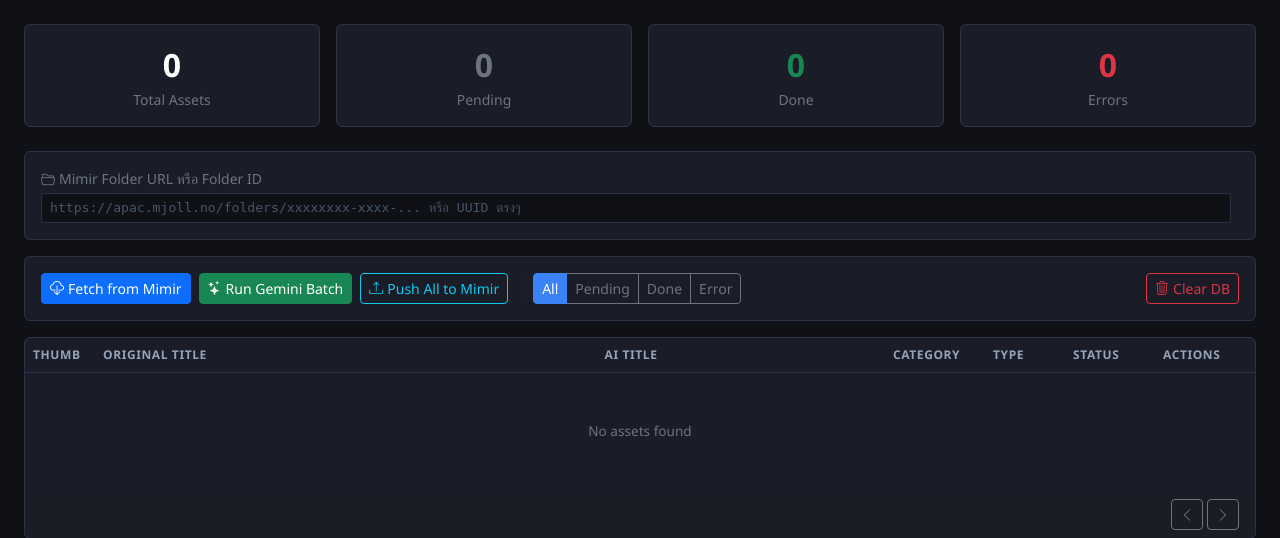
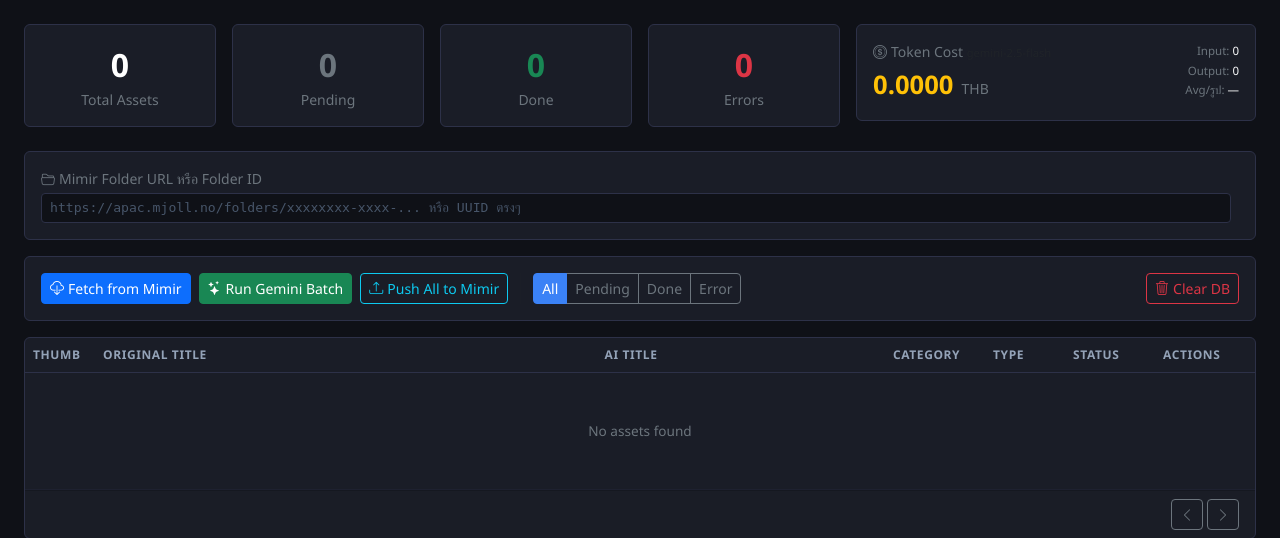
Before and after one commit to narasitk77/mimir-metadata-tool, a FastAPI app: page / in a window 1280 px wide. Shown: the part 57-595 px from the top of the page. Run offline with FastAPI, Linux system fonts and the light colour scheme; data that the repository does not hold is empty; some libraries are stand-ins or nearby versions.

Commit message:
feat: track token usage และคำนวณค่าใช้จ่าย Gemini แบบ real-time

````diff
--- a/app/controllers/gemini_controller.py
+++ b/app/controllers/gemini_controller.py
@@ -37,7 +37,7 @@ You are a media metadata specialist for THE STANDARD, a Thai news and media comp
 
 
 async def _analyze_one(client: httpx.AsyncClient, asset: Asset) -> dict:
-    """Call Gemini Vision for a single asset. Returns parsed JSON dict."""
+    """Call Gemini Vision for a single asset. Returns parsed JSON dict + token usage."""
     img_resp = await client.get(asset.thumbnail_url, timeout=30)
     if img_resp.status_code != 200:
         raise ValueError(f"Cannot fetch thumbnail ({img_resp.status_code})")
@@ -66,9 +66,16 @@ async def _analyze_one(client: httpx.AsyncClient, asset: Asset) -> dict:
     if resp.status_code != 200:
         raise ValueError(f"Gemini error {resp.status_code}: {resp.text[:200]}")
 
-    raw = resp.json()["candidates"][0]["content"]["parts"][0]["text"]
+    body = resp.json()
+    raw = body["candidates"][0]["content"]["parts"][0]["text"]
     cleaned = raw.replace("```json", "").replace("```", "").strip()
-    return json.loads(cleaned)
+    result = json.loads(cleaned)
+
+    # แนบ token usage กลับมาด้วย
+    usage = body.get("usageMetadata", {})
+    result["_tokens_input"]  = usage.get("promptTokenCount", 0)
+    result["_tokens_output"] = usage.get("candidatesTokenCount", 0)
+    return result
 
 
 async def run_gemini_batch() -> AsyncGenerator[dict, None]:
@@ -101,13 +108,15 @@ async def run_gemini_batch() -> AsyncGenerator[dict, None]:
                 result = await _analyze_one(client, asset)
 
                 keywords = result.get("keyword", [])
-                asset.ai_title = result.get("title", "")
+                asset.ai_title       = result.get("title", "")
                 asset.ai_description = result.get("description", "")
-                asset.ai_category = result.get("category", "")
-                asset.ai_subcat = result.get("subcat", "")
-                asset.ai_keyword = ", ".join(keywords) if isinstance(keywords, list) else str(keywords)
-                asset.status = "done"
-                asset.error_log = ""
+                asset.ai_category    = result.get("category", "")
+                asset.ai_subcat      = result.get("subcat", "")
+                asset.ai_keyword     = ", ".join(keywords) if isinstance(keywords, list) else str(keywords)
+                asset.tokens_input   = result.get("_tokens_input", 0)
+                asset.tokens_output  = result.get("_tokens_output", 0)
+                asset.status         = "done"
+                asset.error_log      = ""
                 db.commit()
 
                 processed += 1
--- a/app/main.py
+++ b/app/main.py
@@ -2,7 +2,7 @@ import logging
 from contextlib import asynccontextmanager
 
 from fastapi import FastAPI
-from app.database import Base, engine
+from app.database import Base, engine, run_migrations
 from app.views.routes import router
 
 logging.basicConfig(level=logging.INFO, format="%(asctime)s %(levelname)s %(name)s — %(message)s")
@@ -11,6 +11,7 @@ logging.basicConfig(level=logging.INFO, format="%(asctime)s %(levelname)s %(name
 @asynccontextmanager
 async def lifespan(app: FastAPI):
     Base.metadata.create_all(bind=engine)
+    run_migrations()
     yield
 
 
--- a/app/models/asset.py
+++ b/app/models/asset.py
@@ -28,6 +28,10 @@ class Asset(Base):
     ai_subcat = Column(String, default="")
     ai_keyword = Column(String, default="")
 
+    # --- Token usage ---
+    tokens_input = Column(Float, nullable=True)
+    tokens_output = Column(Float, nullable=True)
+
     # --- Default ---
     rights = Column(String, default="THE STANDARD/All Rights Reserved")
 
@@ -51,5 +55,7 @@ class Asset(Base):
             "ai_category": self.ai_category,
             "ai_subcat": self.ai_subcat,
             "ai_keyword": self.ai_keyword,
+            "tokens_input": self.tokens_input,
+            "tokens_output": self.tokens_output,
             "rights": self.rights,
         }
--- a/app/views/routes.py
+++ b/app/views/routes.py
@@ -60,6 +60,49 @@ async def get_stats(db: Session = Depends(get_db)):
         "error": error,
         "fetch_running": _running["fetch"],
         "batch_running": _running["batch"],
+    }
+
+
+# ── API: Token usage & cost ────────────────────────────────────────────────────
+
+# Gemini 2.5 Flash pricing (USD per 1M tokens)
+PRICE_INPUT_PER_M  = 0.15
+PRICE_OUTPUT_PER_M = 0.60
+
+@router.get("/api/token-stats")
+async def get_token_stats(db: Session = Depends(get_db)):
+    from sqlalchemy import func
+    row = db.query(
+        func.sum(Asset.tokens_input).label("total_input"),
+        func.sum(Asset.tokens_output).label("total_output"),
+        func.count(Asset.item_id).filter(Asset.tokens_input != None).label("analyzed"),
+    ).first()
+
+    total_input  = row.total_input  or 0
+    total_output = row.total_output or 0
+    analyzed     = row.analyzed     or 0
+
+    cost_input  = (total_input  / 1_000_000) * PRICE_INPUT_PER_M
+    cost_output = (total_output / 1_000_000) * PRICE_OUTPUT_PER_M
+    cost_total  = cost_input + cost_output
+
+    avg_input  = round(total_input  / analyzed, 1) if analyzed else 0
+    avg_output = round(total_output / analyzed, 1) if analyzed else 0
+
+    return {
+        "analyzed":      analyzed,
+        "total_input":   int(total_input),
+        "total_output":  int(total_output),
+        "total_tokens":  int(total_input + total_output),
+        "avg_input":     avg_input,
+        "avg_output":    avg_output,
+        "cost_input_usd":  round(cost_input,  6),
+        "cost_output_usd": round(cost_output, 6),
+        "cost_total_usd":  round(cost_total,  6),
+        "cost_total_thb":  round(cost_total * 34, 4),  # approximate THB
+        "model":           settings.GEMINI_MODEL,
+        "price_input_per_m":  PRICE_INPUT_PER_M,
+        "price_output_per_m": PRICE_OUTPUT_PER_M,
     }
 
 
--- a/app/views/templates/index.html
+++ b/app/views/templates/index.html
@@ -62,28 +62,47 @@
 
   <!-- Stats Row -->
   <div class="row g-3 mb-4" id="stats-row">
-    <div class="col-6 col-md-3">
+    <div class="col-6 col-md-2">
       <div class="card card-stat p-3 text-center">
         <div class="stat-num text-white" id="stat-total">—</div>
         <div class="text-secondary small">Total Assets</div>
       </div>
     </div>
-    <div class="col-6 col-md-3">
+    <div class="col-6 col-md-2">
       <div class="card card-stat p-3 text-center">
         <div class="stat-num text-secondary" id="stat-pending">—</div>
         <div class="text-secondary small">Pending</div>
       </div>
     </div>
-    <div class="col-6 col-md-3">
+    <div class="col-6 col-md-2">
       <div class="card card-stat p-3 text-center">
         <div class="stat-num text-success" id="stat-done">—</div>
         <div class="text-secondary small">Done</div>
       </div>
     </div>
-    <div class="col-6 col-md-3">
+    <div class="col-6 col-md-2">
       <div class="card card-stat p-3 text-center">
         <div class="stat-num text-danger" id="stat-error">—</div>
         <div class="text-secondary small">Errors</div>
+      </div>
+    </div>
+    <div class="col-12 col-md-4">
+      <div class="card card-stat p-3">
+        <div class="d-flex justify-content-between align-items-start">
+          <div>
+            <div class="text-secondary small mb-1"><i class="bi bi-coin me-1"></i>Token Cost <span class="text-muted" id="token-model" style="font-size:.7rem"></span></div>
+            <div class="d-flex align-items-baseline gap-2">
+              <span class="stat-num text-warning" id="stat-cost-thb" style="font-size:1.6rem">—</span>
+              <span class="text-secondary small">THB</span>
+              <span class="text-muted small" id="stat-cost-usd"></span>
+            </div>
+          </div>
+          <div class="text-end text-secondary" style="font-size:.72rem;line-height:1.7">
+            <div>Input: <span id="stat-tokens-in" class="text-light">—</span></div>
+            <div>Output: <span id="stat-tokens-out" class="text-light">—</span></div>
+            <div>Avg/รูป: <span id="stat-tokens-avg" class="text-light">—</span></div>
+          </div>
+        </div>
       </div>
     </div>
   </div>
@@ -273,13 +292,14 @@
   // ── Init ───────────────────────────────────────────────────────────────
   window.addEventListener('DOMContentLoaded', () => {
     loadStats();
+    loadTokenStats();
     loadAssets();
     startAutoRefresh();
     document.getElementById('edit-ai-keyword').addEventListener('input', e => renderKeywordPreview(e.target.value));
   });
 
   function startAutoRefresh() {
-    refreshInterval = setInterval(() => { loadStats(); }, 5000);
+    refreshInterval = setInterval(() => { loadStats(); loadTokenStats(); }, 5000);
   }
 
   // ── Stats ──────────────────────────────────────────────────────────────
@@ -290,6 +310,18 @@
     document.getElementById('stat-pending').textContent = d.pending + (d.processing ? ` (+${d.processing})` : '');
     document.getElementById('stat-done').textContent = d.done;
     document.getElementById('stat-error').textContent = d.error;
+  }
+
+  async function loadTokenStats() {
+    const r = await fetch('/api/token-stats');
+    const d = await r.json();
+    document.getElementById('token-model').textContent = d.model;
+    document.getElementById('stat-cost-thb').textContent = d.analyzed ? d.cost_total_thb.toFixed(4) : '0.0000';
+    document.getElementById('stat-cost-usd').textContent = d.analyzed ? `$${d.cost_total_usd.toFixed(5)}` : '';
+    document.getElementById('stat-tokens-in').textContent  = d.total_input.toLocaleString();
+    document.getElementById('stat-tokens-out').textContent = d.total_output.toLocaleString();
+    document.getElementById('stat-tokens-avg').textContent = d.analyzed
+      ? `${(d.avg_input + d.avg_output).toLocaleString()} tok` : '—';
   }
 
   // ── Assets Table ───────────────────────────────────────────────────────
````
Also changed, not shown: app/database.py (+15 -0 lines).
